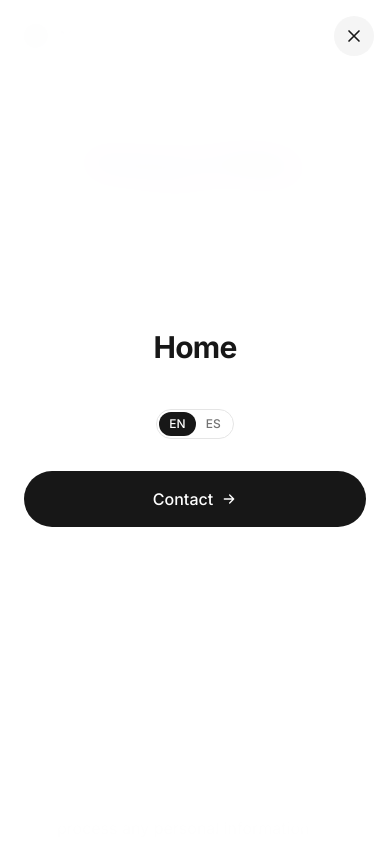
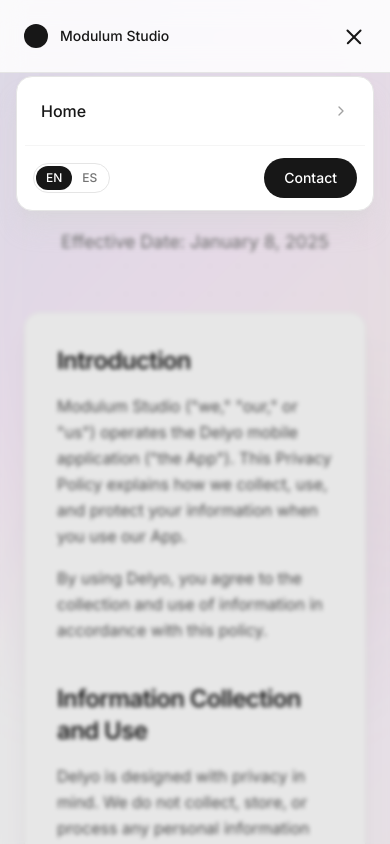
Before and after one commit to modulum-studio/modulum-landing, a Next.js app: page /privacy in a window 390 px wide. Both pictures are taken after a click on the button "Open menu". Shown: the top 844 px of the page. Built offline with nearby package versions, Linux system fonts and the light colour scheme.

Commit message:
refactor(header): replace fullscreen mobile menu with a subtle dropdown panel

```diff
--- a/src/components/ui/MobileMenu.tsx
+++ b/src/components/ui/MobileMenu.tsx
@@ -12,9 +12,9 @@
   closeLabel: string;
 }
 
-const ArrowIcon = () => (
-  <svg className="w-4 h-4" viewBox="0 0 24 24" fill="none" xmlns="http://www.w3.org/2000/svg">
-    <path d="M5 12h14M13 6l6 6-6 6" stroke="currentColor" strokeWidth="2" strokeLinecap="round" strokeLinejoin="round" />
+const ChevronIcon = () => (
+  <svg className="w-4 h-4 text-neutral-400 shrink-0" viewBox="0 0 24 24" fill="none" xmlns="http://www.w3.org/2000/svg">
+    <path d="M9 6l6 6-6 6" stroke="currentColor" strokeWidth="2" strokeLinecap="round" strokeLinejoin="round" />
   </svg>
 );
 
@@ -24,11 +24,14 @@
   useEffect(() => {
     if (!open) return;
     const onKey = (e: KeyboardEvent) => e.key === "Escape" && setOpen(false);
+    const onResize = () => window.innerWidth >= 768 && setOpen(false);
     document.body.style.overflow = "hidden";
     window.addEventListener("keydown", onKey);
+    window.addEventListener("resize", onResize);
     return () => {
       document.body.style.overflow = "";
       window.removeEventListener("keydown", onKey);
+      window.removeEventListener("resize", onResize);
     };
   }, [open]);
 
@@ -48,76 +51,75 @@
     }
   };
 
+  const rowClass =
+    "flex items-center justify-between px-4 py-3.5 rounded-xl text-base font-medium text-neutral-900 hover:bg-neutral-50 active:bg-neutral-100 transition-colors";
+
   return (
     <>
       <button
         type="button"
-        onClick={() => setOpen(true)}
-        aria-label={openLabel}
+        onClick={() => setOpen((v) => !v)}
+        aria-label={open ? closeLabel : openLabel}
         aria-expanded={open}
-        className="md:hidden w-10 h-10 -mr-2 flex flex-col items-center justify-center gap-[5px] rounded-full hover:bg-neutral-100 transition-colors"
+        className="md:hidden relative w-10 h-10 -mr-2 rounded-full hover:bg-neutral-100 transition-colors"
       >
-        <span className="w-5 h-0.5 rounded-full bg-neutral-900" />
-        <span className="w-5 h-0.5 rounded-full bg-neutral-900" />
-        <span className="w-5 h-0.5 rounded-full bg-neutral-900" />
+        <span
+          className={`absolute left-1/2 top-1/2 w-5 h-[1.5px] -ml-2.5 rounded-full bg-neutral-900 transition-transform duration-300 ${
+            open ? "rotate-45" : "-translate-y-[4px]"
+          }`}
+        />
+        <span
+          className={`absolute left-1/2 top-1/2 w-5 h-[1.5px] -ml-2.5 rounded-full bg-neutral-900 transition-transform duration-300 ${
+            open ? "-rotate-45" : "translate-y-[4px]"
+          }`}
+        />
       </button>
 
       {open &&
         createPortal(
+          <>
+            <div
+              aria-hidden
+              onClick={close}
+              className="md:hidden fixed inset-0 z-30 bg-neutral-900/10 backdrop-blur-[2px]"
+              style={{ animation: "fadeIn 200ms ease-out" }}
+            />
             <div
               role="dialog"
-            aria-modal="true"
               aria-label={openLabel}
-            className="md:hidden fixed inset-0 z-50 bg-white/98 backdrop-blur-xl flex flex-col items-center justify-center px-6"
-            style={{ animation: "fadeIn 250ms ease-out" }}
+              className="md:hidden fixed left-4 right-4 top-[76px] z-40 rounded-2xl border border-neutral-200 bg-white p-2 shadow-xl shadow-neutral-300/40"
+              style={{ animation: "fadeInDown 220ms ease-out" }}
             >
-            <button
-              type="button"
-              onClick={close}
-              aria-label={closeLabel}
-              className="absolute top-4 right-4 w-10 h-10 rounded-full bg-neutral-100 hover:bg-neutral-200 flex items-center justify-center text-neutral-900 transition-colors"
-            >
-              <svg className="w-5 h-5" viewBox="0 0 24 24" fill="none">
-                <path d="M18 6L6 18M6 6l12 12" stroke="currentColor" strokeWidth="2" strokeLinecap="round" />
-              </svg>
-            </button>
-
-            <nav className="w-full max-w-sm flex flex-col items-center gap-2" aria-label="Mobile">
-              {links.map((link, i) => {
-                const cls =
-                  "w-full text-center text-3xl font-bold tracking-tight text-neutral-900 py-3 rounded-2xl hover:bg-neutral-100 transition-colors opacity-0";
-                const style = { animation: `fadeInUp 500ms cubic-bezier(0.16, 1, 0.3, 1) ${80 + i * 60}ms forwards` };
-                return link.href.startsWith("/") && !link.href.includes("#") ? (
-                  <Link key={link.href} href={link.href} onClick={(e) => navigate(e, link.href)} className={cls} style={style}>
+              <nav aria-label="Mobile" className="flex flex-col">
+                {links.map((link) =>
+                  link.href.startsWith("/") && !link.href.includes("#") ? (
+                    <Link key={link.href} href={link.href} onClick={(e) => navigate(e, link.href)} className={rowClass}>
                       {link.label}
+                      <ChevronIcon />
                     </Link>
                   ) : (
-                  <a key={link.href} href={link.href} onClick={(e) => navigate(e, link.href)} className={cls} style={style}>
+                    <a key={link.href} href={link.href} onClick={(e) => navigate(e, link.href)} className={rowClass}>
                       {link.label}
+                      <ChevronIcon />
                     </a>
-                );
-              })}
+                  )
+                )}
               </nav>
 
-            <div
-              className="mt-8 opacity-0"
-              style={{ animation: `fadeInUp 500ms cubic-bezier(0.16, 1, 0.3, 1) ${80 + links.length * 60}ms forwards` }}
-            >
+              <div className="mt-2 pt-3 border-t border-neutral-100 flex items-center justify-between gap-3 px-2 pb-1">
                 <LanguageSwitcher />
-            </div>
-
                 {cta && (
                   <a
                     href={cta.href}
                     onClick={(e) => navigate(e, cta.href)}
-                className="mt-8 w-full max-w-sm inline-flex items-center justify-center gap-2 py-4 rounded-full bg-neutral-900 text-white font-medium hover:bg-neutral-700 transition-colors opacity-0"
-                style={{ animation: `fadeInUp 500ms cubic-bezier(0.16, 1, 0.3, 1) ${140 + links.length * 60}ms forwards` }}
+                    className="inline-flex items-center px-5 py-2.5 rounded-full bg-neutral-900 text-white text-sm font-medium hover:bg-neutral-700 transition-colors"
                   >
                     {cta.label}
-                <ArrowIcon />
                   </a>
                 )}
-          </div>,
+              </div>
+            </div>
+          </>,
           document.body
         )}
     </>
```
Lines whose indentation alone changed are shown as unchanged.
